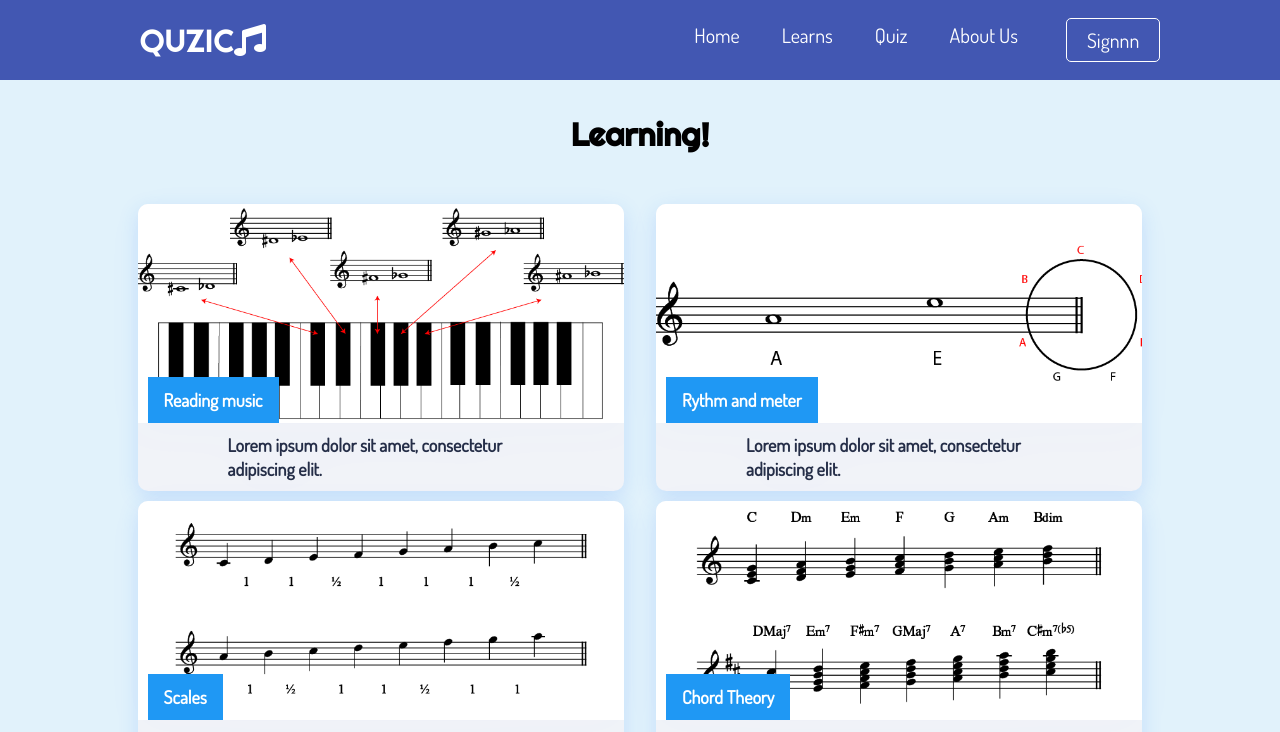
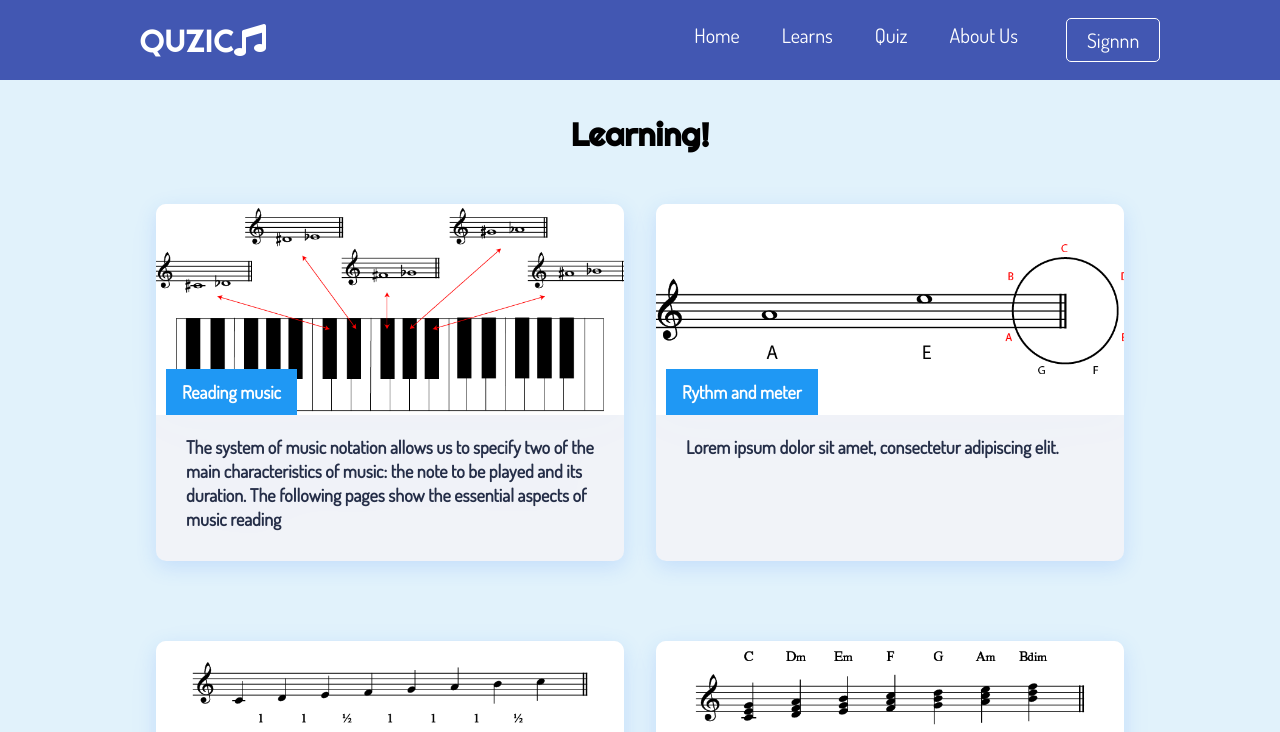
Before and after one commit to JommieJom/Quzic, a React (Create React App) app in the folder react-quzic/: page /learn-up in a window 1280 px wide. Shown: the top 732 px of the page. Built offline with nearby package versions, Linux system fonts and the light colour scheme.

Commit message:
update list menu style

```diff
--- a/react-quzic/src/components/LearnMenu.js
+++ b/react-quzic/src/components/LearnMenu.js
@@ -11,7 +11,7 @@
                     <ul className="learn_items">
                         <LearnItem
                             src="images/reading.png"
-                            text="Lorem ipsum dolor sit amet, consectetur adipiscing elit."
+                            text="The system of music notation allows us to specify two of the main characteristics of music: the note to be played and its duration. The following pages show the essential aspects of music reading"
                             label='Reading music'
                             path='/reading-menu'
                         />
--- a/react-quzic/src/components/ListItem.js
+++ b/react-quzic/src/components/ListItem.js
@@ -4,10 +4,10 @@
 function ListItem(props) {
     return (
         <>
-        <li className="learn_item">
-            <Link className="learn_item_link" to={props.path}>
-                <div className="learn_item_info">
-                    <h5 className="learn_item_text">{props.text}</h5>
+        <li className="list_learn_item">
+            <Link className="list_learn_item_link" to={props.path}>
+                <div className="list_learn_item_info">
+                    <h5 className="list_learn_item_text">{props.text}</h5>
                 </div>
 
             </Link>
--- a/react-quzic/src/components/ListLearnMenu.css
+++ b/react-quzic/src/components/ListLearnMenu.css
@@ -1,4 +1,4 @@
-.learn {
+.list_learn {
     padding: 4rem;
     background: #e1f2fb;
   }
@@ -9,26 +9,26 @@
     font-family: 'Righteous';
   }
 
-  .learn_container {
+  .list_learn_container {
     display: flex;
     flex-flow: column;
     align-items: center;
-    max-width: 10000px;
+    max-width: 1000px;
     width: 90%;
     margin: 0 auto;
   }
 
-  .learn_wrapper {
+  .list_learn_wrapper {
     position: relative;
     margin: 50px 0 45px;
   }
 
-  .learn_items {
+  .list_learn_items {
     font-family: 'Dosis';
     margin-bottom: 10px;
   }
 
-  .learn_item {
+  .list_learn_item {
     background-color: #f1f3f8;
     display: flex;
     flex: 1;
@@ -36,12 +36,12 @@
     border-radius: 10px;
   }
 
-  .learn_item:hover {
-      background-color: #b6dcf1;
-
+  .list_learn_item:hover {
+      background-color: #bbbfca;
   }
 
-  .learn_item_link {
+
+  .list_learn_item_link {
     display: flex;
     flex-flow: column;
     width: 100%;
@@ -53,52 +53,12 @@
     text-decoration: none;
   }
 
-  .learn_item_pic-wrap {
-    position: relative;
-    width: 100%;
-    padding-top: 45%;
-    overflow: hidden;
-  }
 
-  .fade-img {
-    animation-name: fade-img;
-    animation-duration: 2s;
-  }
-
-  .learn_item_pic-wrap::after {
-    content: attr(data-category);
-    position: absolute;
-    bottom: 0;
-    margin-left: 10px;
-    padding: 12px 16px;
-    max-width: calc((100%) - 60px);
-    font-size: 18px;
-    font-weight: 700;
-    color: #fff;
-    background-color: #1f98f4;
-    box-sizing: border-box;
-  }
-
-  .learn_item_img {
-    position: absolute;
-    top: 0;
-    right: 0;
-    bottom: 0;
-    left: 0;
-    display: block;
-    width: 100%;
-    max-width: 100%;
-    height: 100%;
-    max-height: 100%;
-    object-fit: cover;
-    transition: all 0.2s linear;
-  }
-
-  .learn_item_info {
+  .list_learn_item_info {
     padding: 10px 90px 10px;
   }
 
-  .learn_item_text {
+  .list_learn_item_text {
     color: #252e48;
     font-size: 18px;
     line-height: 24px;
@@ -111,13 +71,13 @@
   }
 
   @media only screen and (min-width: 1024px) {
-    .learn_items {
+    .list_learn_items {
       display: flex;
     }
   }
 
   @media only screen and (max-width: 1024px) {
-    .learn_item {
+    .list_learn_item {
       margin-bottom: 2rem;
     }
   }
--- a/react-quzic/src/components/ListReadingMusic.js
+++ b/react-quzic/src/components/ListReadingMusic.js
@@ -5,116 +5,116 @@
 
 function ListReadingMusic() {
     return (
-        <div className="learn">
+        <div className="list_learn">
             <h1>Reading Music</h1>
-            <div className="learn_container">
-                <div className="learn_wrapper">
-                    <ul className="learn_items">
+            <div className="list_learn_container">
+                <div className="list_learn_wrapper">
+                    <ul className="list_learn_items">
                         <ListItem
                             src=""
                             text="Beats and measure"
                             path='/'
                         />
                     </ul>
-                    <ul className="learn_items">
+                    <ul className="list_learn_items">
                         <ListItem
                             src=""
                             text="Time Signature"
                             path='/'
                         />
                     </ul>
-                    <ul className="learn_items">
+                    <ul className="list_learn_items">
                         <ListItem
                             src=""
                             text="Note Value"
                             path='/'
                         />
                     </ul>
-                    <ul className="learn_items">
+                    <ul className="list_learn_items">
                         <ListItem
                             src=""
                             text="Dotted Notes and the Tie"
                             path='/'
                         />
                     </ul>
-                    <ul className="learn_items">
+                    <ul className="list_learn_items">
                         <ListItem
                             src=""
                             text="Rests"
                             path='/'
                         />
                     </ul>
-                    <ul className="learn_items">
+                    <ul className="list_learn_items">
                         <ListItem
                             src=""
                             text="Values Shorter Than a Beat"
                             path='/'
                         />
                     </ul>
-                    <ul className="learn_items">
+                    <ul className="list_learn_items">
                         <ListItem
                             src=""
                             text="Eighth and Sixteenth Notes"
                             path='/'
                         />
                     </ul>
-                    <ul className="learn_items">
+                    <ul className="list_learn_items">
                         <ListItem
                             src=""
                             text="Eighth-Note and Sixteenth-Note Rests"
                             path='/'
                         />
                     </ul>
-                    <ul className="learn_items">
+                    <ul className="list_learn_items">
                         <ListItem
                             src=""
                             text="Triplets"
                             path='/'
                         />
                     </ul>
-                    <ul className="learn_items">
+                    <ul className="list_learn_items">
                         <ListItem
                             src=""
                             text="Beat Unit"
                             path='/'
                         />
                     </ul>
-                    <ul className="learn_items">
+                    <ul className="list_learn_items">
                         <ListItem
                             src=""
                             text="Simple and Compound Meters"
                             path='/'
                         />
                     </ul>
-                    <ul className="learn_items">
+                    <ul className="list_learn_items">
                         <ListItem
                             src=""
                             text="Reading Musical Notes"
                             path='/'
                         />
                     </ul>
-                    <ul className="learn_items">
+                    <ul className="list_learn_items">
                         <ListItem
                             src=""
                             text="An Example"
                             path='/'
                         />
                     </ul>
-                    <ul className="learn_items">
+                    <ul className="list_learn_items">
                         <ListItem
                             src=""
                             text="Accidentals"
                             path='/'
                         />
                     </ul>
-                    <ul className="learn_items">
+                    <ul className="list_learn_items">
                         <ListItem
                             src=""
                             text="Key Signatures"
                             path='/'
                         />
                     </ul>
-                    <ul className="learn_items">
+                    <ul className="list_learn_items">
                         <ListItem
                             src=""
                             text="Keyboard Notes"
@@ -123,7 +123,6 @@
                     </ul>
                 </div>
             </div>
-
         </div>
     )
 }
```
